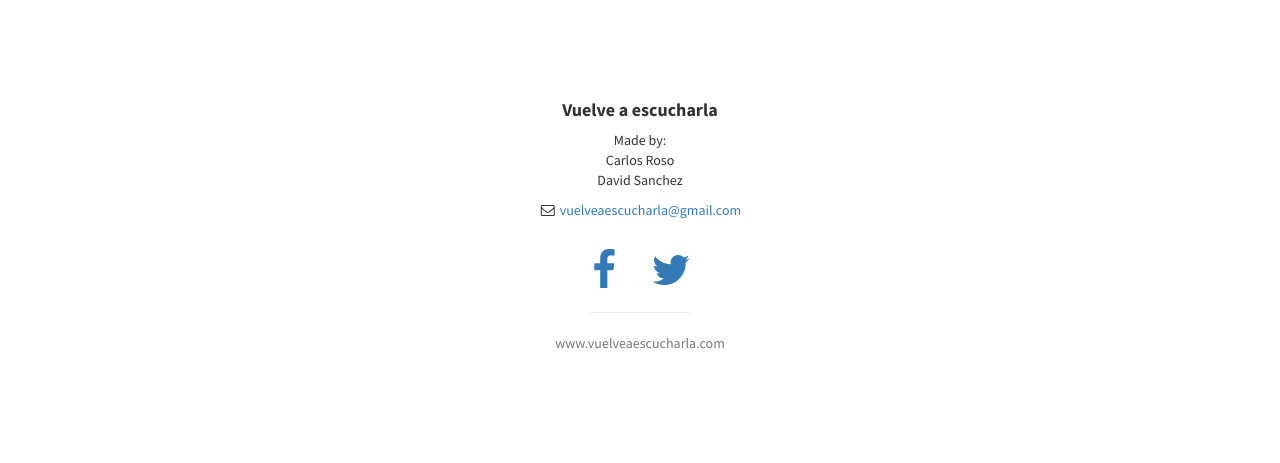
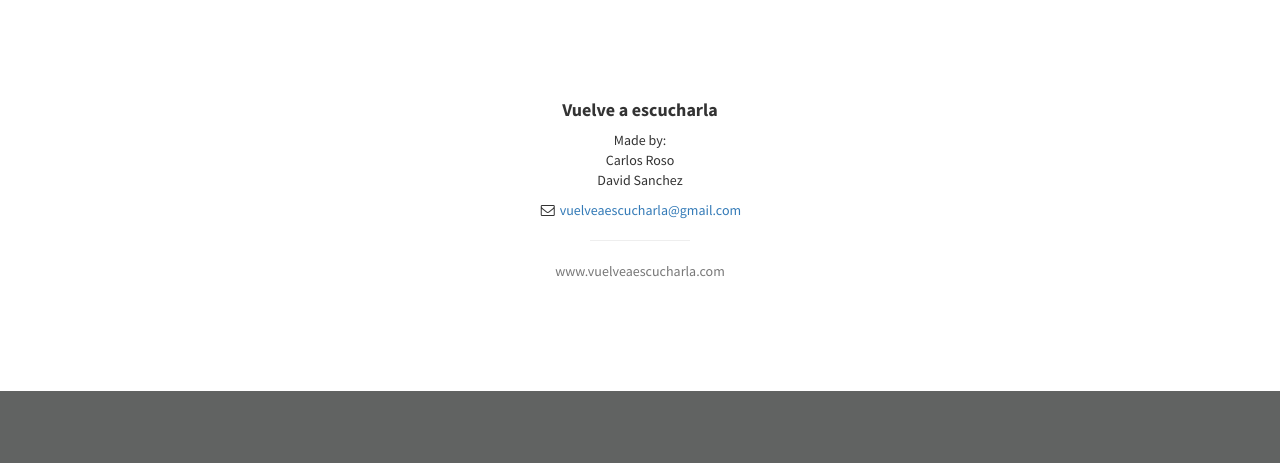
Before and after one commit to caroso1222/larocola, a Python web app: template songs/templates/index.html in a window 1280 px wide. Shown: the part 810-1273 px from the top of the page. After the commit the page ends 1201 px from the top, so only its background shows below. Run offline with Jinja, Linux system fonts and the light colour scheme; the template is opened without the code that fills it, so the values that code supplies are empty.

Commit message:
Delete facebook and twitter icons on index

```diff
--- a/songs/templates/index.html
+++ b/songs/templates/index.html
@@ -83,15 +83,6 @@
                         <li><i class="fa fa-envelope-o fa-fw"></i>  <a href="mailto:name@example.com">vuelveaescucharla@gmail.com</a>
                         </li>
                     </ul>
-                    <br>
-                    <ul class="list-inline">
-                        <li>
-                            <a href="#"><i class="fa fa-facebook fa-fw fa-3x"></i></a>
-                        </li>
-                        <li>
-                            <a href="#"><i class="fa fa-twitter fa-fw fa-3x"></i></a>
-                        </li>
-                    </ul>
                     <hr class="small">
                     <p class="text-muted">www.vuelveaescucharla.com</p>
                 </div>
```
